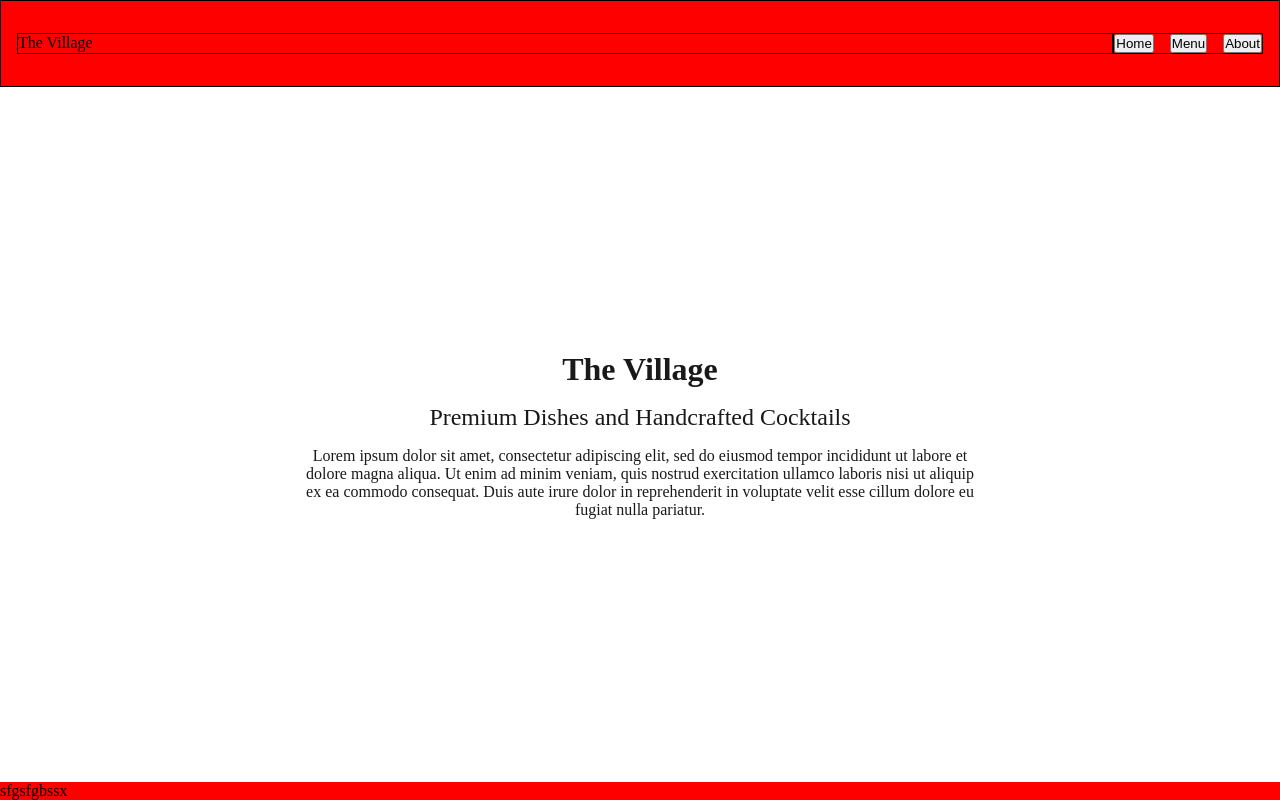
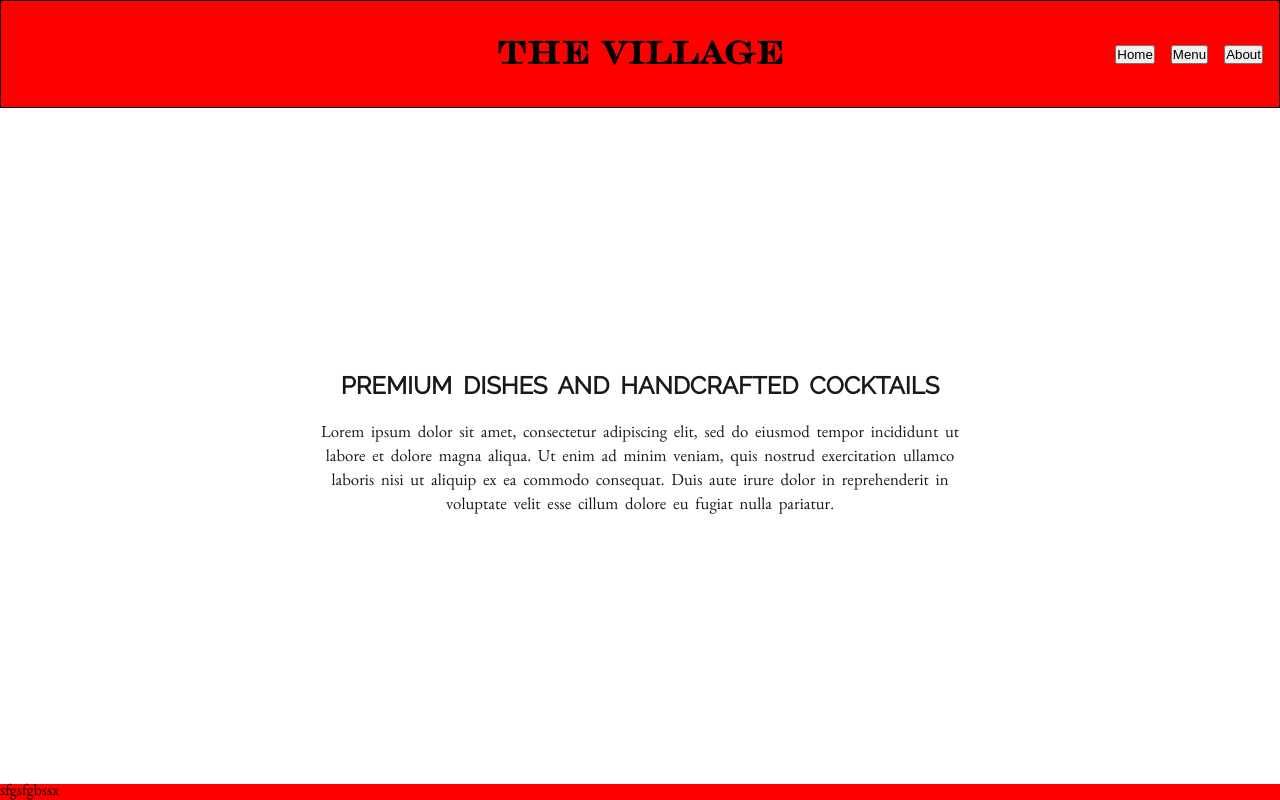
Before and after one commit to jordanmichb/Restaurant-Page, a website built with webpack: page src/template.html in a window 1280 px wide. Built offline with nearby package versions, Linux system fonts and the light colour scheme; files whose address does not match are found by name.

Commit message:
Style updates

```diff
--- a/package.json
+++ b/package.json
@@ -6,7 +6,8 @@
   "scripts": {
     "test": "echo \"Error: no test specified\" && exit 1",
     "build": "webpack",
-    "watch": "webpack --watch"
+    "watch": "webpack --watch",
+    "start": "webpack serve --open"
   },
   "keywords": [],
   "author": "",
@@ -14,6 +15,7 @@
   "devDependencies": {
     "html-webpack-plugin": "^5.6.0",
     "webpack": "^5.93.0",
-    "webpack-cli": "^5.1.4"
+    "webpack-cli": "^5.1.4",
+    "webpack-dev-server": "^5.0.4"
   }
 }
--- a/src/style.css
+++ b/src/style.css
@@ -1,29 +1,33 @@
 @font-face {
-    font-family: 'chantelli_antiqua';
-    src: url('./fonts/chantelli_antiqua-webfont.woff2') format('woff2');
+    font-family: 'eb garamond12';
+    src: url('./fonts/ebgaramond12-regular-webfont.woff2') format('woff2');
+    font-weight: normal;
+    font-style: normal;
+
+}
+
+@font-face {
+    font-family: 'raleway';
+    src: url('./fonts/raleway-regular-webfont.woff2') format('woff2');
     font-weight: normal;
     font-style: normal;
 }
 
 @font-face {
-    font-family: 'tangerine';
-    src: url('./fonts/tangerine_bold-webfont.woff2') format('woff2');
-    font-weight: bold;
+    font-family: 'engry';
+    src: url('./fonts/engry-webfont.woff2') format('woff2');
+    font-weight: normal;
     font-style: normal;
+
 }
+
+
+
 
 * {
     margin: 0;
     padding: 0;
     box-sizing: border-box;
-}
-
-header {
-    border: 1px solid;
-    padding: 2rem 1rem;
-    display: flex;
-    justify-content: space-around;
-    background: red;
 }
 
 body {
@@ -33,17 +37,52 @@ body {
     background-size: cover;
     display: flex;
     flex-direction: column;
+    font-family: 'eb garamond12';
 }
 
-header div {
+
+
+
+.page {
+    word-spacing: .2em;
+}
+
+.page-header {
+    font-family: 'raleway';
+}
+
+.page-description {
+    margin-top: 1.5rem;
+    font-size: 1.05rem;
+}
+
+
+
+
+header {
+    padding: 2rem 1rem;
+    display: grid;
+    grid-template-columns: 1fr 1fr 1fr;
+    align-items: center;
+
     border: 1px solid;
-    flex: 1;
+    background: red;
+}
+
+header h1 {
+    font-family: 'engry';
+    grid-column: 2 / 3;
+    text-align: center;
+}
+
+nav {
+    grid-column: 3 / 4;
 }
 
 nav ul {
-    border: 1px solid;
     list-style: none;
     display: flex;
+    justify-content: end;
     gap: 1rem;
 }
 
@@ -65,11 +104,7 @@ nav button {
     max-width: 60%;
     text-align: center;
     opacity: 90%;
-}
-
-#home h2, #home p {
-    margin-top: 1rem;
-    font-weight: normal;
+    line-height: 1.5em;
 }
 
 footer {
--- a/src/template.html
+++ b/src/template.html
@@ -9,7 +9,7 @@
 <body>
 
     <header>
-        <div>The Village</div>
+        <h1>THE VILLAGE</h1>
         <nav>
             <ul>
                 <li><button>Home</button></li>
@@ -21,9 +21,8 @@
 
     <div id="content">
         <div id="home">
-            <h1>The Village</h1>
-            <h2>Premium Dishes and Handcrafted Cocktails</h2>
-            <p>Lorem ipsum dolor sit amet, consectetur adipiscing elit,
+            <h2 class="page page-header">PREMIUM DISHES AND HANDCRAFTED COCKTAILS</h2>
+            <p class="page page-description">Lorem ipsum dolor sit amet, consectetur adipiscing elit,
                 sed do eiusmod tempor incididunt ut labore et dolore magna aliqua.
                 Ut enim ad minim veniam, quis nostrud exercitation ullamco laboris
                 nisi ut aliquip ex ea commodo consequat. Duis aute irure dolor in
--- a/webpack.config.js
+++ b/webpack.config.js
@@ -4,13 +4,19 @@ const HtmlWebpackPlugin = require('html-webpack-plugin');
 module.exports = {
     entry: './src/index.js',
     devtool: 'inline-source-map',
+    devServer: {
+        static: './dist',
+    },
     plugins: [
         new HtmlWebpackPlugin({
             template: './src/template.html',
         }),
     ],
     output: {
-        filename: 'main.js',
+        filename: '[name].js',
         path: path.resolve(__dirname, 'dist'),
     },
+    optimization: {
+        runtimeChunk: 'single',
+    },
 };
```
Also changed, not shown: src/fonts/chantelli_antiqua-webfont.woff2 (deleted), src/fonts/ebgaramond12-regular-webfont.woff2 (added), src/fonts/engry-webfont.woff2 (added), src/fonts/raleway-regular-webfont.woff2 (added), src/fonts/tangerine_bold-webfont.woff2 (deleted), 1 other file.
